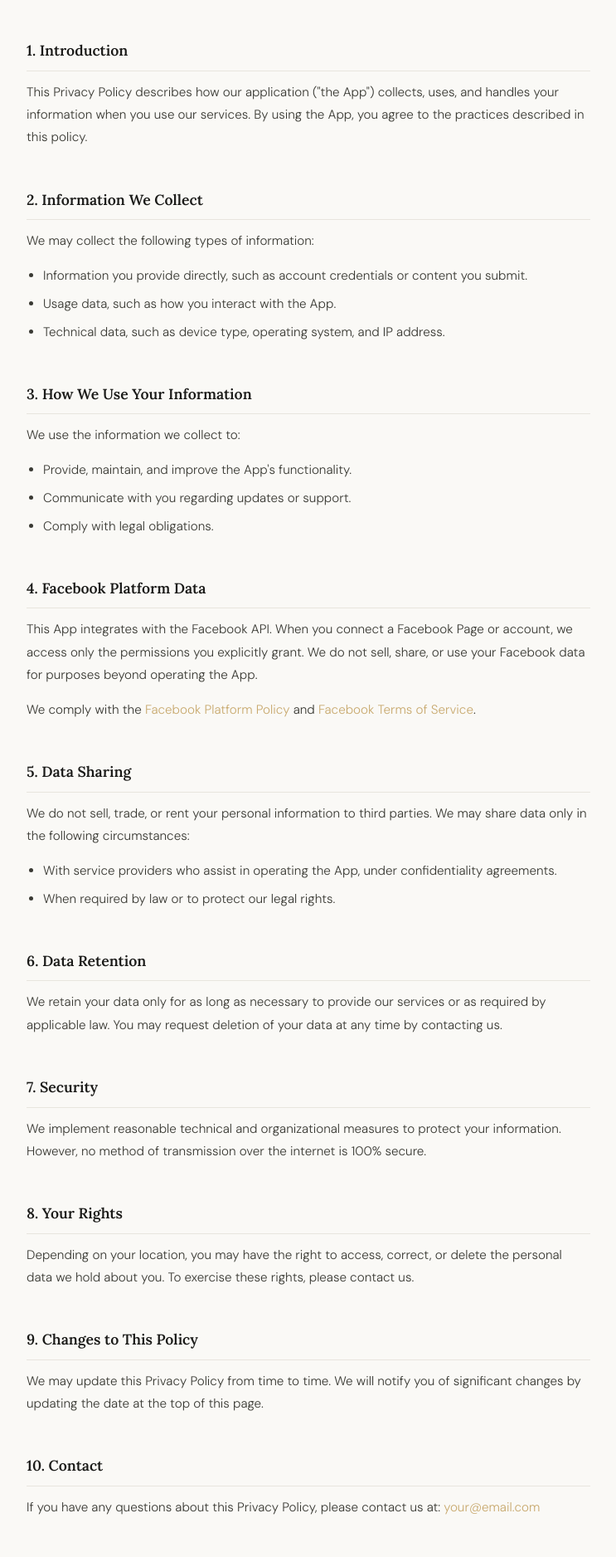
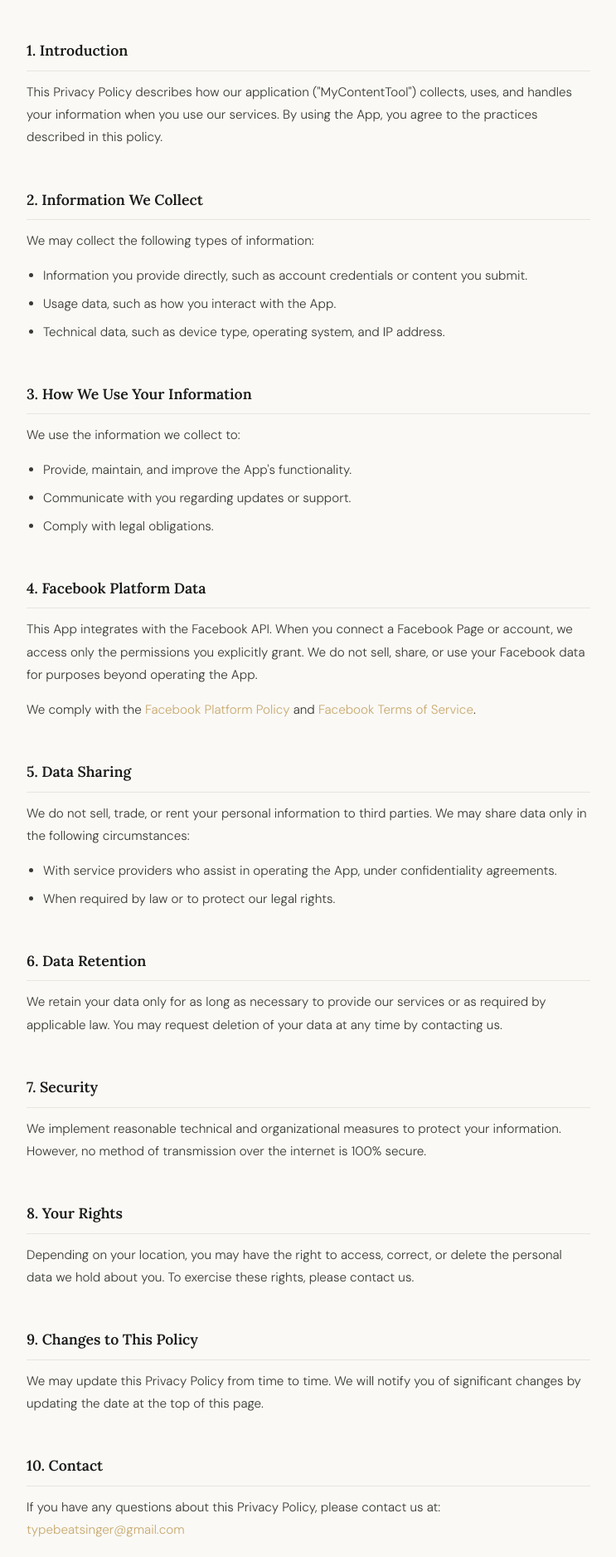
Before and after one commit to QuanNQ00590/privacy-policy, a plain HTML site: page index.html in a window 1280 px wide. Shown: the part 244-2120 px from the top of the page at 83% size, without its empty margins (268-1011 px from the left). Drawn offline with Linux system fonts and the light colour scheme.

Commit message:
Update index.html

```diff
--- a/index.html
+++ b/index.html
@@ -128,7 +128,7 @@
 
   <section>
     <h2>1. Introduction</h2>
-    <p>This Privacy Policy describes how our application ("the App") collects, uses, and handles your information when you use our services. By using the App, you agree to the practices described in this policy.</p>
+    <p>This Privacy Policy describes how our application ("MyContentTool") collects, uses, and handles your information when you use our services. By using the App, you agree to the practices described in this policy.</p>
   </section>
 
   <section>
@@ -188,7 +188,7 @@
 
   <section>
     <h2>10. Contact</h2>
-    <p>If you have any questions about this Privacy Policy, please contact us at: <a href="mailto:your@email.com">your@email.com</a></p>
+    <p>If you have any questions about this Privacy Policy, please contact us at: <a href="mailto:your@email.com">typebeatsinger@gmail.com</a></p>
   </section>
 
 </main>
```
